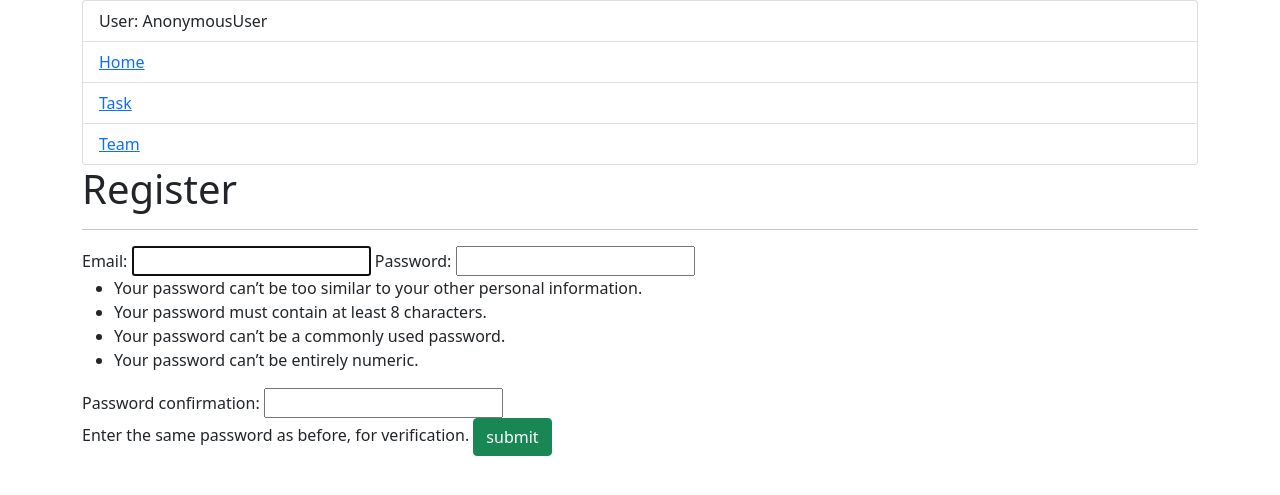
After one commit to VladimirKrutko/IO_Organizer, a Django app: page /users/register in a window 1280 px wide. The commit adds this page. Shown: the top 495 px of the page. Run offline with Django 4.2, Linux system fonts and the light colour scheme.

Commit message:
create_user_registration logic

```diff
--- a/task_manager/task/forms.py
+++ b/task_manager/task/forms.py
@@ -1,12 +1,17 @@
-from .models import *
+from django.contrib.auth import get_user_model
+from django.contrib.auth.forms import UserCreationForm
 from django import forms
-from django.contrib.auth.forms import UserCreationForm
-from django.contrib.auth.models import User
+from django.utils.translation import gettext_lazy as _
 
+User = get_user_model()
 
-class AddUserForm(UserCreationForm):
-    email = forms.EmailField()
+class UserCreationForm(UserCreationForm):
+    email = forms.EmailField(
+        label=_("Email"),
+        max_length=254,
+        widget=forms.EmailInput(attrs={'autocomplete': 'email'})
+    )
 
-    class Meta:
+    class Meta(UserCreationForm.Meta):
         model = User
-        fields = ["email", "password1", "password2"]
+        fields = ("email",)
--- a/task_manager/task/models.py
+++ b/task_manager/task/models.py
@@ -53,7 +53,7 @@ class User(AbstractBaseUser):
     )
     username = models.CharField(max_length=100)
     is_active = models.BooleanField(default=True)
-    staff = models.BooleanField(default=False) # a admin user; non super-user
+    staff = models.BooleanField(default=False)
     admin = models.BooleanField(default=False)
     objects = UserManager()
     USERNAME_FIELD = 'email'
--- /dev/null
+++ b/task_manager/task/templates/registration/register.html
@@ -0,0 +1,12 @@
+{% extends 'task/base.html' %}
+
+{% block content %}
+    <h1>Register</h1>
+    <hr>
+
+    <form action="{% url 'register' %}" method="post">
+        {{ form }}
+        {% csrf_token %}
+    <button type="submit" class="btn btn-success">submit</button>
+    </form>
+{% endblock %}
--- a/task_manager/task/templates/task/home.html
+++ b/task_manager/task/templates/task/home.html
@@ -4,10 +4,11 @@
     <h1>Home page</h1>
     <hr>
 
+
     {% if user.is_authenticated %}
-<h1> user: User</h1>
         <a href="{% url 'logout' %}">Logout</a>
     {% else %}
-<a href="{ url 'login' }">login</a>
+        <a href="{% url 'login' %}">Login</a> |
+        <a href="{% url 'register' %}">Register</a>
     {% endif %}
 {% endblock %}
--- a/task_manager/task/urls.py
+++ b/task_manager/task/urls.py
@@ -3,6 +3,6 @@ from django.urls import path, include
 from .views import *
 
 urlpatterns = [
-    # path('', index),
-    path('', include('django.contrib.auth.urls'))
+    path('', include('django.contrib.auth.urls')),
+    path('register', Register.as_view(), name='register')
 ]
--- a/task_manager/task/views.py
+++ b/task_manager/task/views.py
@@ -1,11 +1,8 @@
 from django.shortcuts import render, redirect, get_object_or_404
+from django.contrib.auth import authenticate, login
+from django.views import View
 from django.shortcuts import render, redirect
 from .forms import UserCreationForm
-from django.contrib.auth import login
-from django.contrib import messages
-from django.contrib.auth import get_user_model
-
-from .forms import AddUserForm
 
 MENU = ['Tasks', 'Settings', 'Profile', 'Sign in', 'Sign out']
 
@@ -14,17 +11,27 @@ def index(request):
     return render(request, 'task/base.html', {'menu': MENU})
 
 
-def register_request(response):
-    if response.method == "POST":
-        form = AddUserForm(response.POST)
+class Register(View):
+    template_name = 'registration/register.html'
+
+    def get(self, request):
+        context = {
+            'form': UserCreationForm()
+        }
+        return render(request, self.template_name, context)
+
+    def post(self, request):
+        form = UserCreationForm(request.POST)
+
         if form.is_valid():
             form.save()
-
-        return redirect("/home")
-    else:
-        form = AddUserForm()
-
-    # return render(response, "register/register.html", {"form": form})
-    return render(request=response, template_name="task/register.html", context={"register_form": form, 'menu': MENU})
-
-    # return render(request=request, template_name="task/register.html", context={"register_form": form, 'menu': MENU})
+            username = form.cleaned_data.get('username')
+            email = form.cleaned_data.get('email')
+            password = form.cleaned_data.get('password1')
+            user = authenticate(username=email, password=password)
+            login(request, user)
+            return redirect('home')
+        context = {
+            'form': form
+        }
+        return render(request, self.template_name, context)
```
